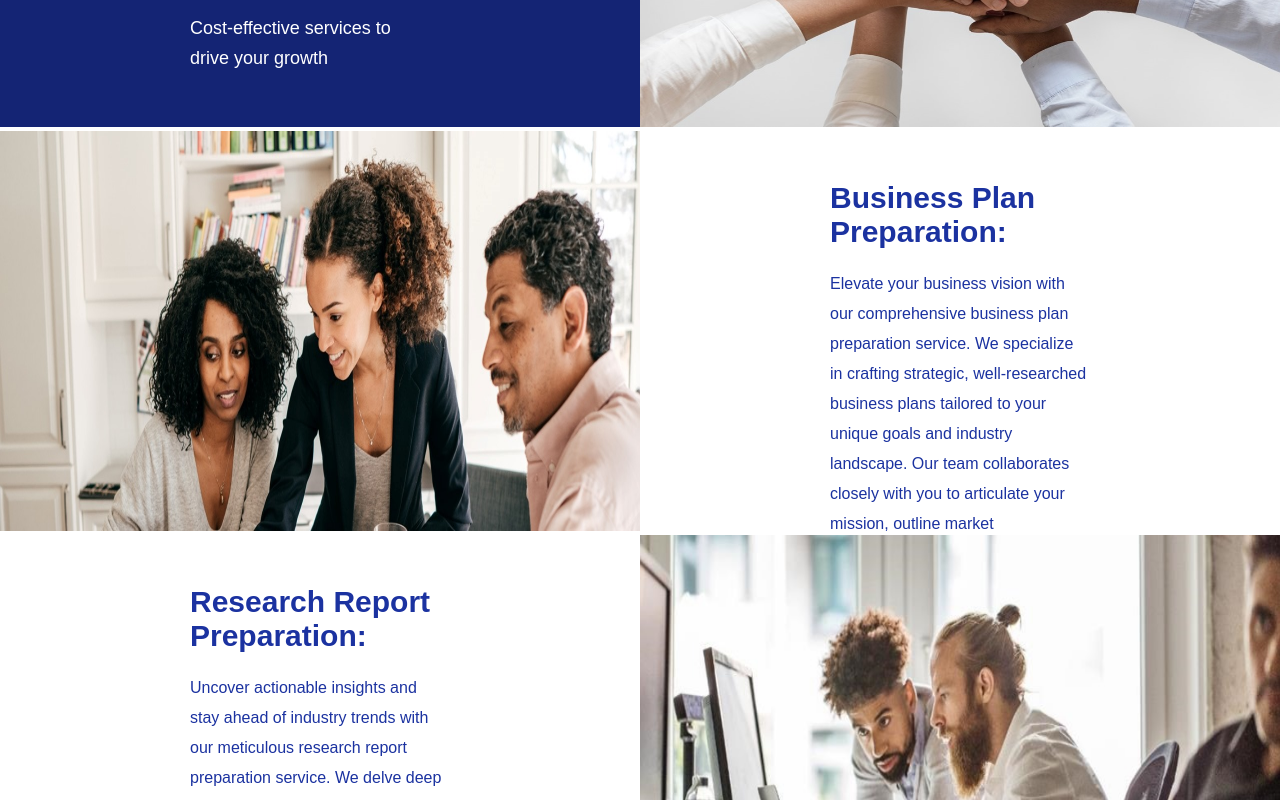
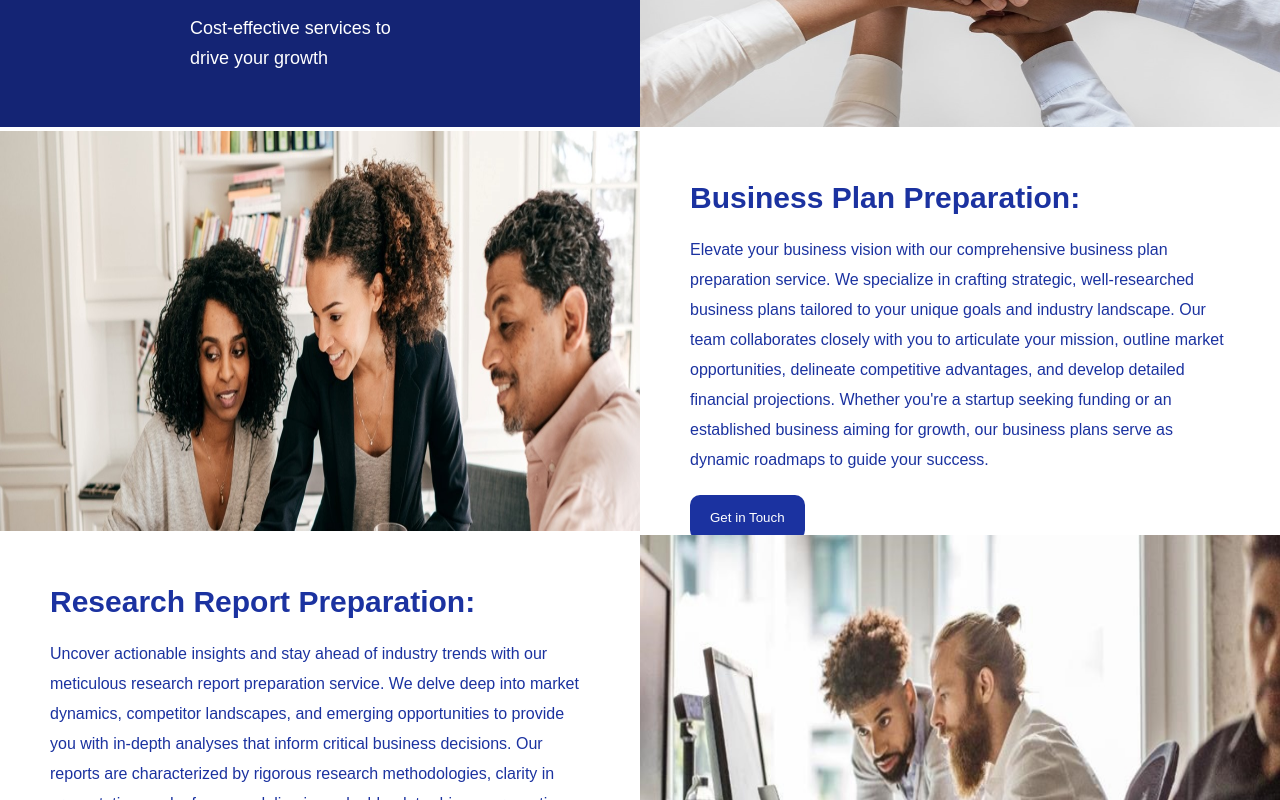
Before and after one commit to iammitchel/Consulting-project, a React (Create React App) app: page /services in a window 1280 px wide. Shown: the part 480-1280 px from the top of the page. Built offline with nearby package versions, Linux system fonts and the light colour scheme.

Commit message:
corrections

```diff
--- a/src/component/index.css
+++ b/src/component/index.css
@@ -319,7 +319,7 @@
   color: #1b32a0;
   width: 50%;
   height: 50vh;
-  padding: 50px 190px;
+  padding: 50px 50px;
 }
 
 .service2 .service-text h1 {
```
